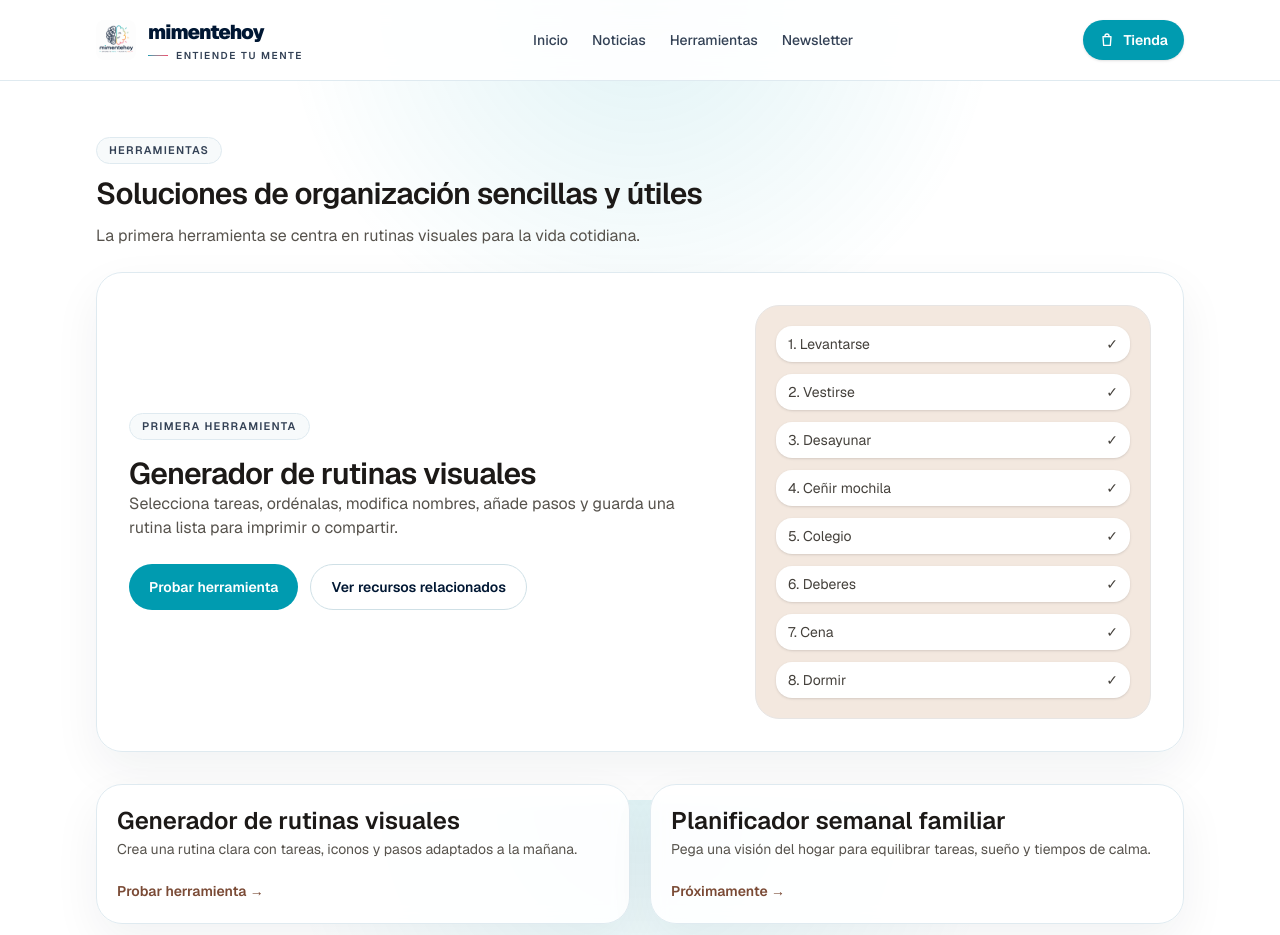
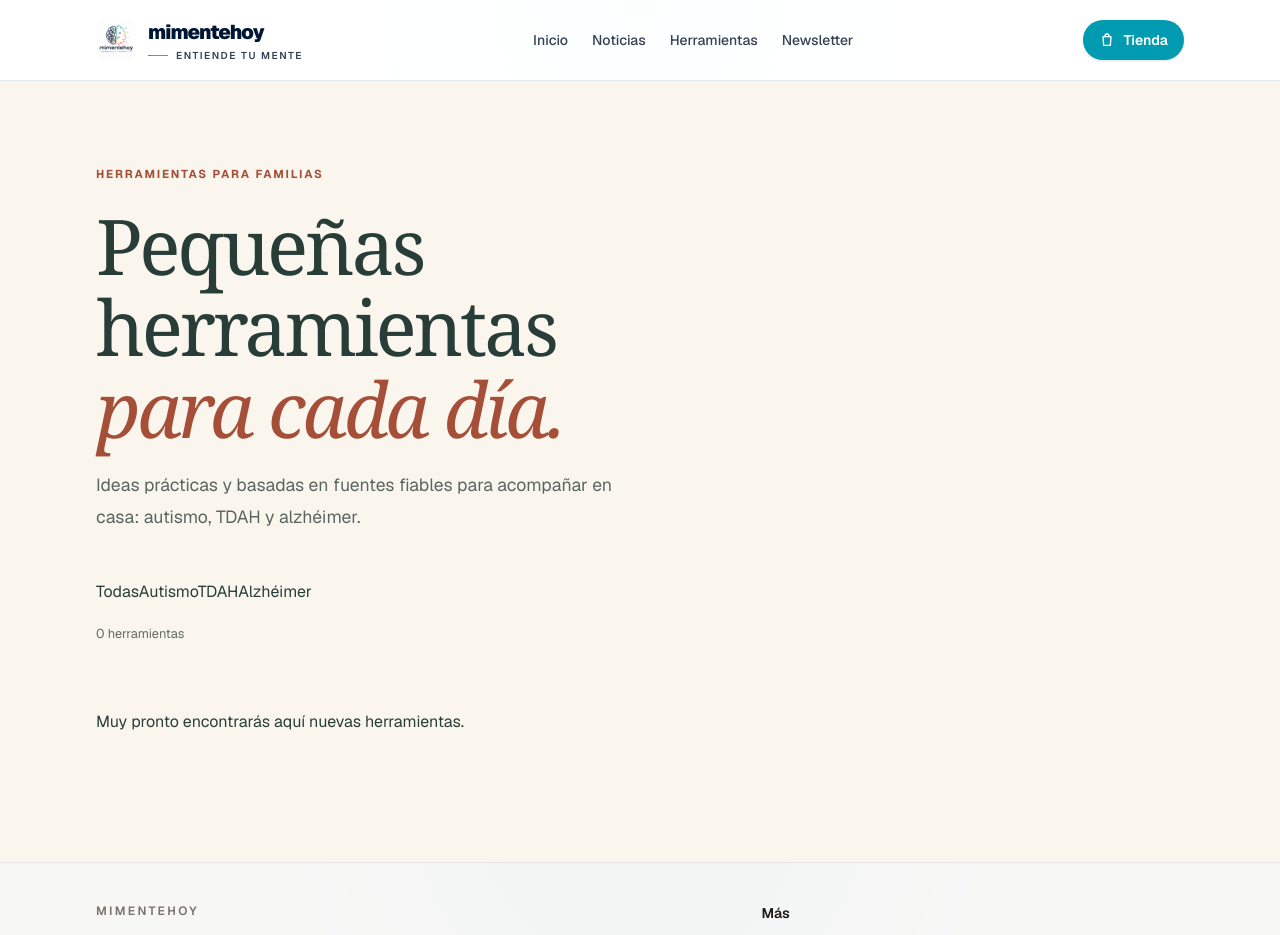
Before and after one commit to mimentehoy/mimentehoy-web, a Next.js app in the folder apps/web/: page /herramientas in a window 1280 px wide. Shown: the top 935 px of the page. Built offline with nearby package versions, Linux system fonts and the light colour scheme.

Commit message:
herramientas: nueva portada [skip netlify]

```diff
--- a/apps/web/src/app/herramientas/page.tsx
+++ b/apps/web/src/app/herramientas/page.tsx
@@ -1,69 +1,12 @@
-import Link from "next/link";
-import { SectionHeading } from "@/components/section-heading";
-import { toolHighlights } from "@/data/site";
+import type { Metadata } from "next";
+import { ToolsIndex } from "@/components/tools-index";
 
+export const dynamic = "force-static";
+export const metadata: Metadata = {
+  title: "Herramientas para familias",
+  description: "Herramientas prácticas para acompañar en casa: autismo, TDAH y alzhéimer.",
+  alternates: { canonical: "/herramientas" },
+};
 export default function HerramientasPage() {
-  return (
-    <main className="container-shell py-10 sm:py-14">
-      <SectionHeading
-        eyebrow="Herramientas"
-        title="Soluciones de organización sencillas y útiles"
-        description="La primera herramienta se centra en rutinas visuales para la vida cotidiana."
-      />
-
-      <div className="section-shell p-6 sm:p-8">
-        <div className="grid gap-8 md:grid-cols-[1.2fr_0.8fr] md:items-center">
-          <div>
-            <span className="soft-label">Primera herramienta</span>
-            <h2 className="mt-4 text-3xl font-semibold tracking-tight text-stone-900">
-              Generador de rutinas visuales
-            </h2>
-            <p className="mt-4 max-w-xl text-sm leading-6 text-stone-600 sm:text-base">
-              Selecciona tareas, ordénalas, modifica nombres, añade pasos y guarda una rutina lista para imprimir o compartir.
-            </p>
-            <div className="mt-6 flex flex-wrap gap-3">
-              <Link href="/herramientas/rutina-visual" className="primary-button">
-                Probar herramienta
-              </Link>
-              <Link href="/recursos" className="secondary-button">
-                Ver recursos relacionados
-              </Link>
-            </div>
-          </div>
-
-          <div className="rounded-[24px] border border-stone-200 bg-[#f3e8df] p-5">
-            <div className="grid gap-3 text-sm text-stone-700">
-              {[
-                "Levantarse",
-                "Vestirse",
-                "Desayunar",
-                "Ceñir mochila",
-                "Colegio",
-                "Deberes",
-                "Cena",
-                "Dormir",
-              ].map((task, index) => (
-                <div key={task} className="flex items-center justify-between rounded-2xl bg-white px-3 py-2 shadow-sm">
-                  <span>{index + 1}. {task}</span>
-                  <span>✓</span>
-                </div>
-              ))}
-            </div>
-          </div>
-        </div>
-      </div>
-
-      <div className="mt-8 grid gap-5 md:grid-cols-2">
-        {toolHighlights.map((tool) => (
-          <div key={tool.title} className="section-shell p-5">
-            <h3 className="text-2xl font-semibold text-stone-900">{tool.title}</h3>
-            <p className="mt-3 text-sm leading-6 text-stone-600">{tool.description}</p>
-            <Link href="/herramientas" className="mt-5 inline-flex text-sm font-semibold text-[#7a4a35]">
-              {tool.cta} →
-            </Link>
-          </div>
-        ))}
-      </div>
-    </main>
-  );
+  return <ToolsIndex />;
 }
```
